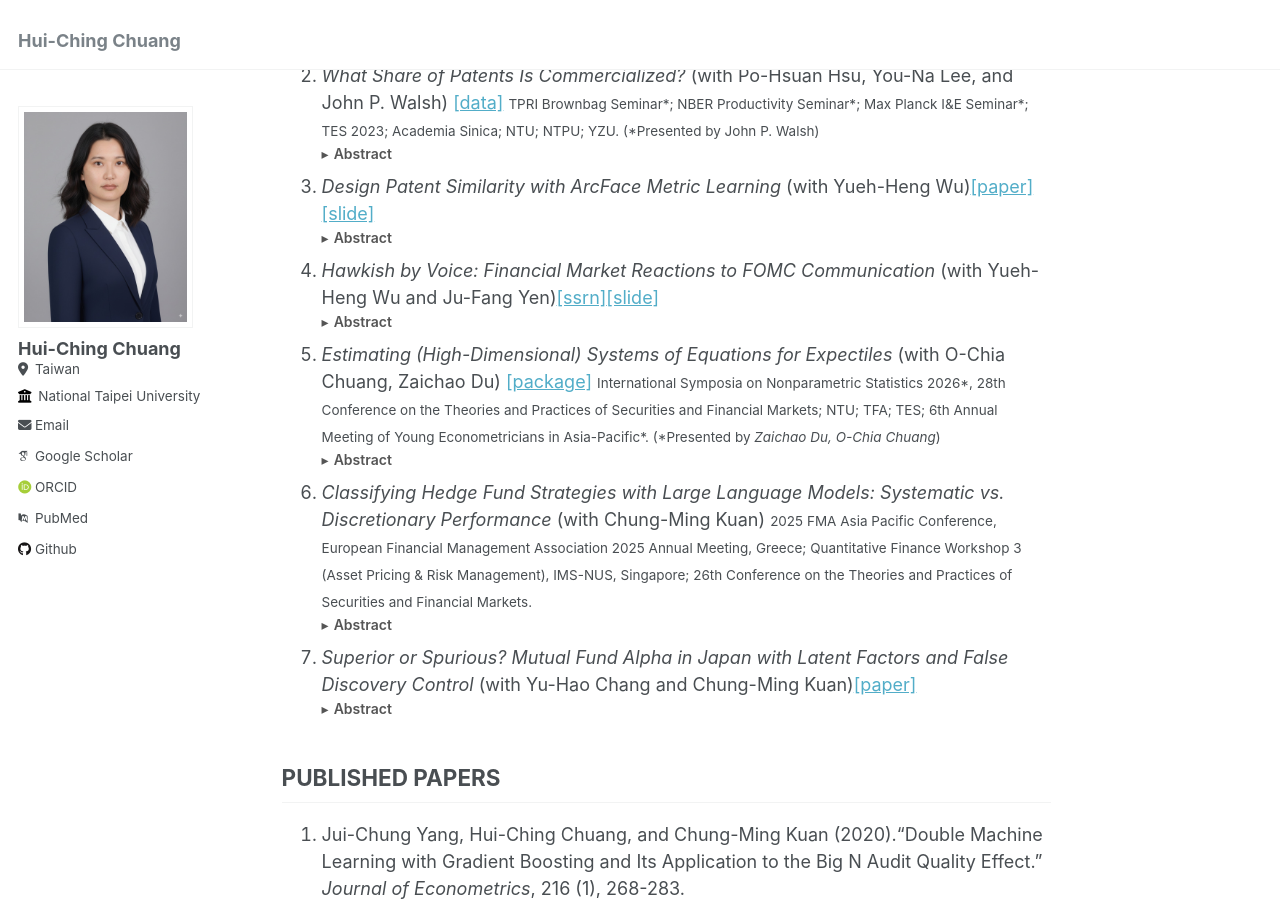
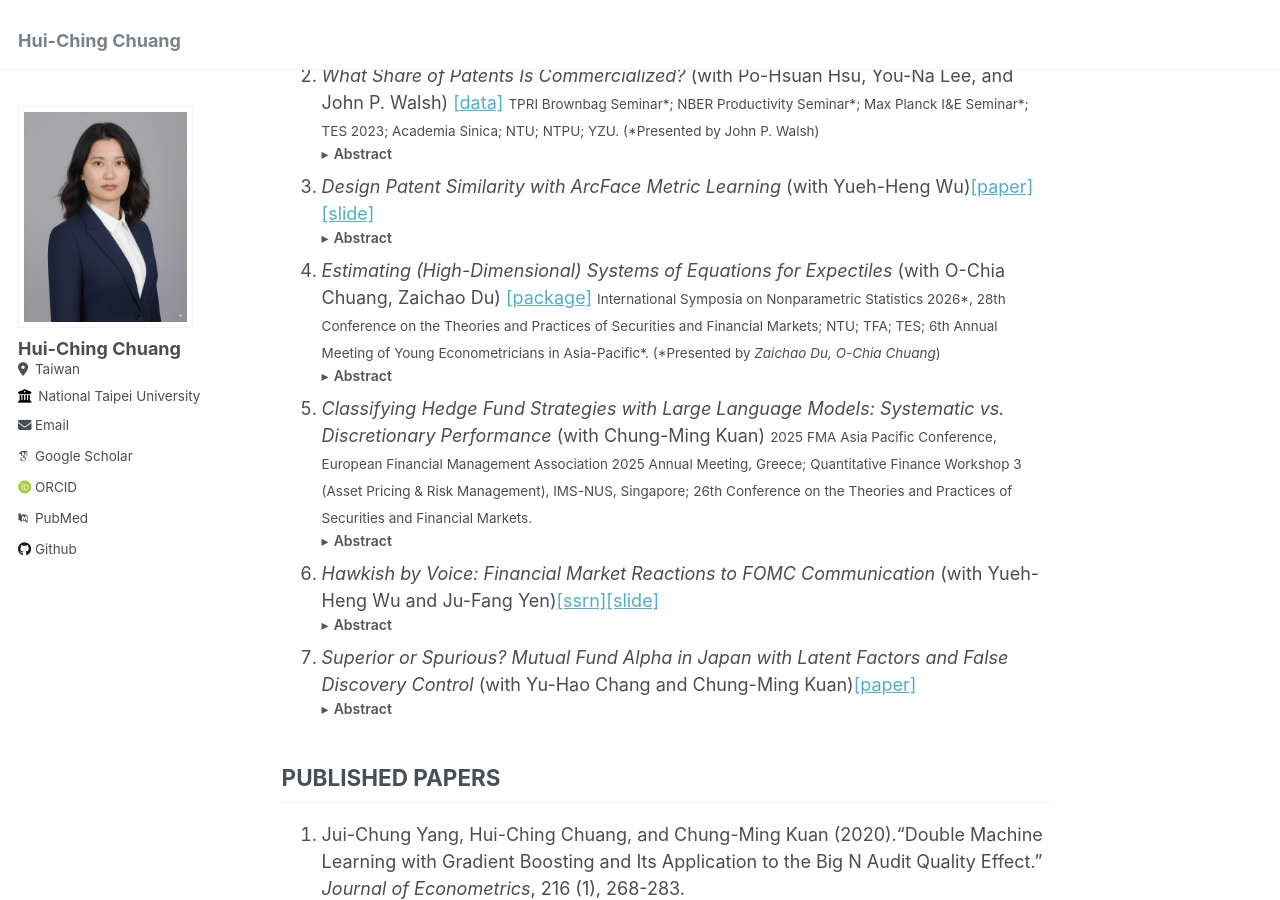
Before and after one commit to hcchuang/hcchuang.github.io, a Jekyll site: the page built from _pages/about.md, in a window 1280 px wide and 900 px high, scrolled down 408 px. Built offline with Jekyll 4.4.1, drawn with Linux system fonts in a browser that asks for light colours; some web fonts are replaced; part of the change alters nothing that is shown.

Commit message:
Update about.md

```diff
--- a/_pages/about.md
+++ b/_pages/about.md
@@ -61,15 +61,7 @@ Hui-Ching Chuang is an Associate Professor in the Department of Statistics at Na
      </div>
    </details>
 
-4. _Hawkish by Voice: Financial Market Reactions to FOMC Communication_ (with Yueh-Heng Wu and Ju-Fang Yen)[\[ssrn\]](https://papers.ssrn.com/sol3/papers.cfm?abstract_id=7367160){:target="_blank"}[\[slide\]](/files/fomcvoice_seminar.pdf){:target="_blank"}
-   <details>
-     <summary>Abstract</summary>
-     <div class="abstract-body">
-       This paper examines whether vocal delivery during Federal Open Market Committee (FOMC) press-conference Q&amp;A sessions contains market-relevant information beyond the words spoken. Using WavLM, a large-scale speech processing model, we construct a vocal-based measure of monetary-policy stance, defined as hawkish versus dovish rather than generic emotion, applied to 89 press conferences from 2011&ndash;2025. For each sentence, we compare the original human audio with a text-to-speech (TTS) rendering of the same text. The Human&ndash;TTS difference provides a fixed-text measure of Q&amp;A delivery and speaker composition. Larger gaps are associated with higher short-window cumulative abnormal returns on Treasury ETFs across maturities, conditional on textual stance, macroeconomic conditions, monetary-policy surprises, and chair regimes. When economic policy uncertainty is high, larger gaps are also associated with higher S&amp;P 500 ETF returns and declines in VIX and VVIX. The evidence indicates that the vocal delivery and speaker composition of the Q&amp;A contain state-dependent information not captured by text alone.
-     </div>
-   </details>
-
-5. _Estimating (High-Dimensional) Systems of Equations for Expectiles_ (with O-Chia Chuang, Zaichao Du) [\[package\]](https://github.com/hcchuang/ExpectSEE) <small>International Symposia on Nonparametric Statistics 2026\*, 28th Conference on the Theories and Practices of Securities and Financial Markets; NTU; TFA; TES; 6th Annual Meeting of Young Econometricians in Asia-Pacific\*. (\*Presented by <em>Zaichao Du, O-Chia Chuang</em>)</small>
+4. _Estimating (High-Dimensional) Systems of Equations for Expectiles_ (with O-Chia Chuang, Zaichao Du) [\[package\]](https://github.com/hcchuang/ExpectSEE) <small>International Symposia on Nonparametric Statistics 2026\*, 28th Conference on the Theories and Practices of Securities and Financial Markets; NTU; TFA; TES; 6th Annual Meeting of Young Econometricians in Asia-Pacific\*. (\*Presented by <em>Zaichao Du, O-Chia Chuang</em>)</small>
    <details>
      <summary>Abstract</summary>
      <div class="abstract-body">
@@ -77,7 +69,7 @@ Hui-Ching Chuang is an Associate Professor in the Department of Statistics at Na
      </div>
    </details>
 
-6. _Classifying Hedge Fund Strategies with Large Language Models: Systematic vs. Discretionary Performance_ (with Chung-Ming Kuan) <small>2025 FMA Asia Pacific Conference, European Financial Management Association 2025 Annual Meeting, Greece; Quantitative Finance Workshop 3 (Asset Pricing &amp; Risk Management), IMS-NUS, Singapore; 26th Conference on the Theories and Practices of Securities and Financial Markets.</small>
+5. _Classifying Hedge Fund Strategies with Large Language Models: Systematic vs. Discretionary Performance_ (with Chung-Ming Kuan) <small>2025 FMA Asia Pacific Conference, European Financial Management Association 2025 Annual Meeting, Greece; Quantitative Finance Workshop 3 (Asset Pricing &amp; Risk Management), IMS-NUS, Singapore; 26th Conference on the Theories and Practices of Securities and Financial Markets.</small>
    <details>
      <summary>Abstract</summary>
      <div class="abstract-body">
@@ -88,6 +80,14 @@ Hui-Ching Chuang is an Associate Professor in the Department of Statistics at Na
        a false-discovery-rate adjustment, 10-20 % of funds still show
        statistically significant positive alphas in models that include both
        observable and latent risk factors.
+     </div>
+   </details>
+
+6. _Hawkish by Voice: Financial Market Reactions to FOMC Communication_ (with Yueh-Heng Wu and Ju-Fang Yen)[\[ssrn\]](https://papers.ssrn.com/sol3/papers.cfm?abstract_id=7367160){:target="_blank"}[\[slide\]](/files/fomcvoice_seminar.pdf){:target="_blank"}
+   <details>
+     <summary>Abstract</summary>
+     <div class="abstract-body">
+       This paper examines whether vocal delivery during Federal Open Market Committee (FOMC) press-conference Q&amp;A sessions contains market-relevant information beyond the words spoken. Using WavLM, a large-scale speech processing model, we construct a vocal-based measure of monetary-policy stance, defined as hawkish versus dovish rather than generic emotion, applied to 89 press conferences from 2011&ndash;2025. For each sentence, we compare the original human audio with a text-to-speech (TTS) rendering of the same text. The Human&ndash;TTS difference provides a fixed-text measure of Q&amp;A delivery and speaker composition. Larger gaps are associated with higher short-window cumulative abnormal returns on Treasury ETFs across maturities, conditional on textual stance, macroeconomic conditions, monetary-policy surprises, and chair regimes. When economic policy uncertainty is high, larger gaps are also associated with higher S&amp;P 500 ETF returns and declines in VIX and VVIX. The evidence indicates that the vocal delivery and speaker composition of the Q&amp;A contain state-dependent information not captured by text alone.
      </div>
    </details>
 
```
